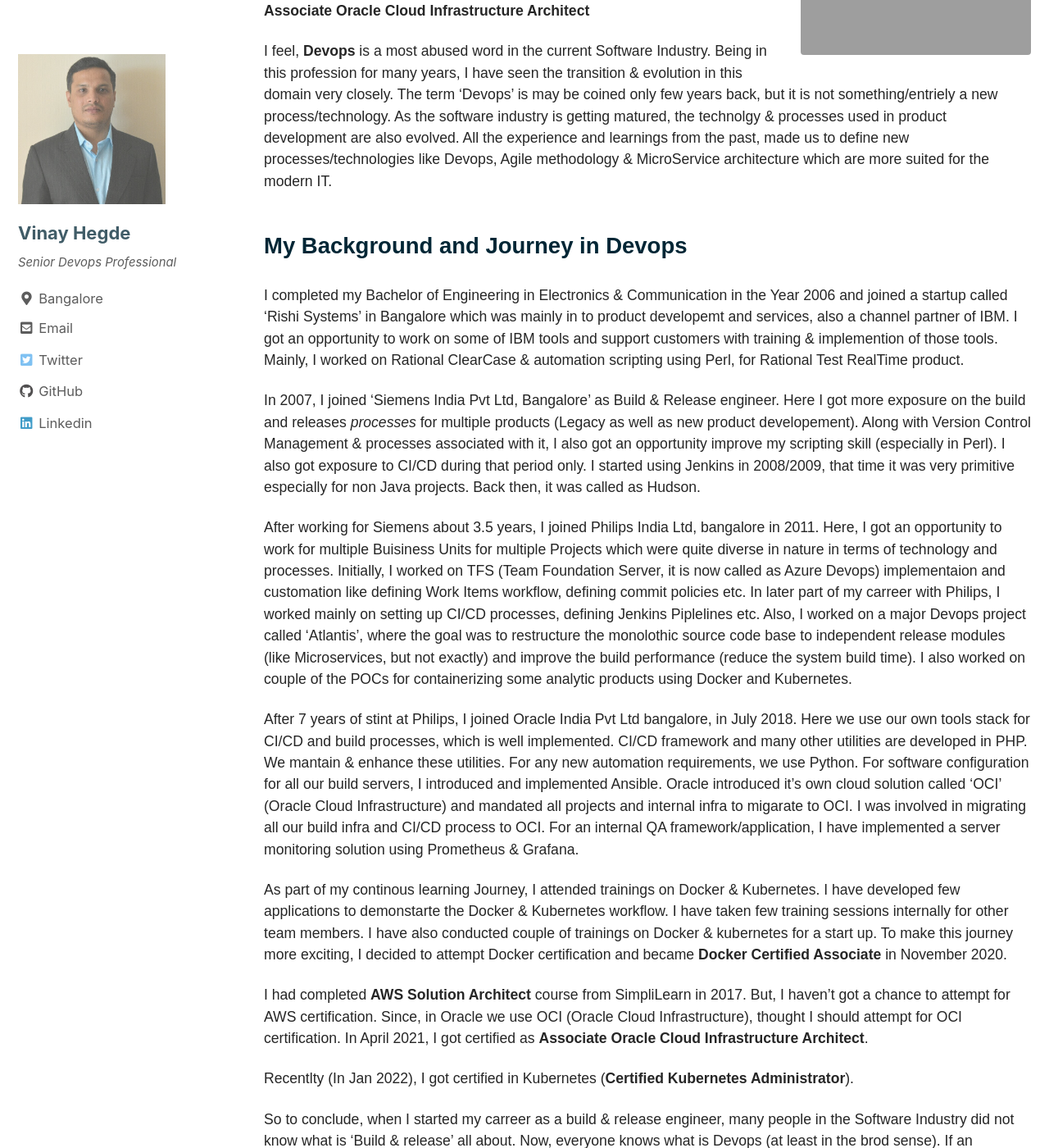
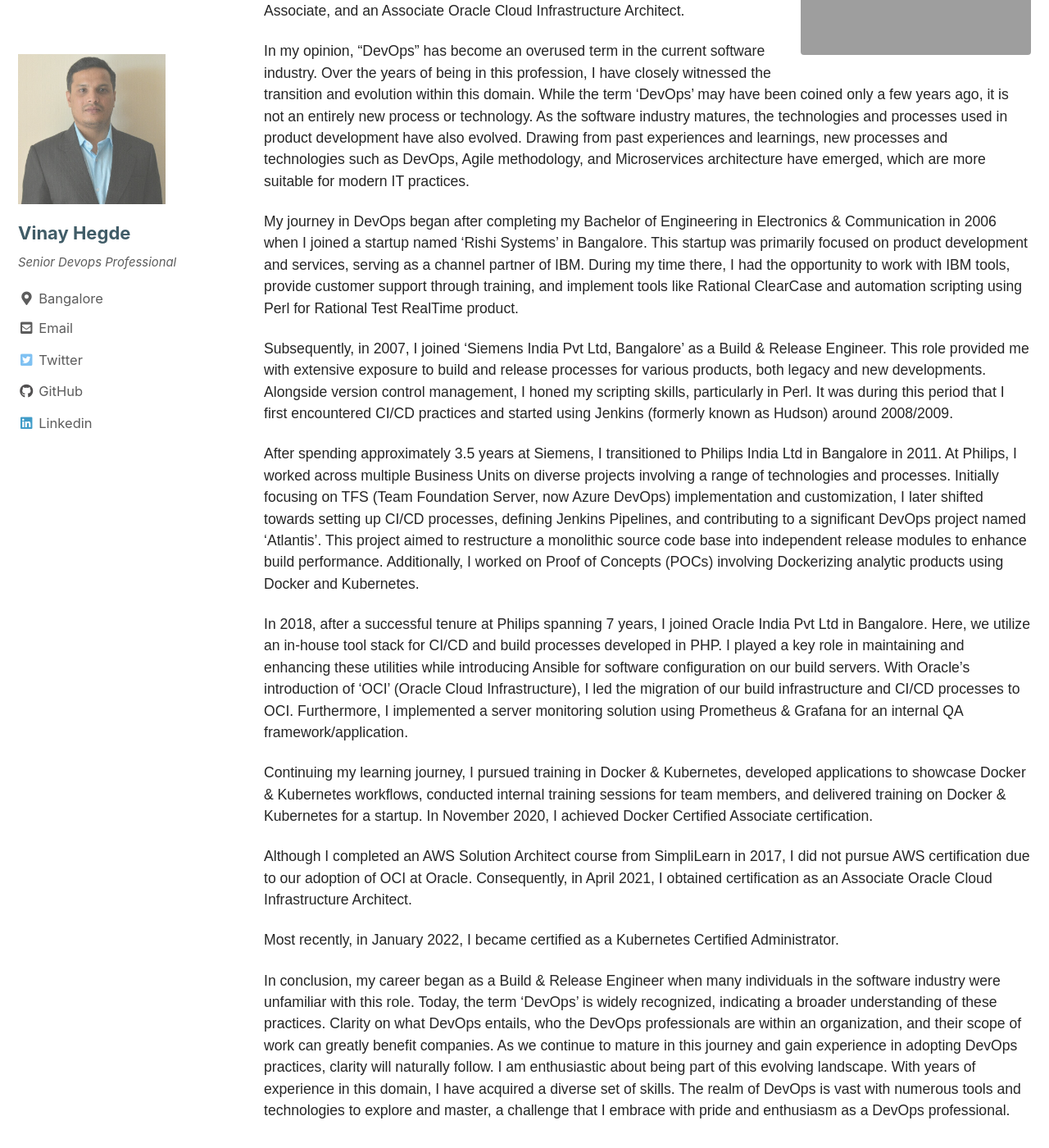
Before and after one commit to vinaydhegde/vinaydhegde.github.io, a Jekyll site: the page built from _pages/about.md, in a window 1280 px wide and 1400 px high, scrolled down 538 px. Shown: the whole window at 82% size. Built offline with Jekyll 4.4.1, drawn with Linux system fonts in a browser that asks for light colours; cached includes are drawn as plain includes; nearby versions of some CDN libraries; some of the changed text lies outside the part shown.

Commit message:
Update about.md

```diff
--- a/_pages/about.md
+++ b/_pages/about.md
@@ -13,46 +13,27 @@
   <img src="{{ site.url }}{{ site.baseurl }}/assets/images/vinay-hegde1.jpg" alt="">
 </figure>
 
-I have total 15 years of experience in IT industry and as well as in Devops. Yes, you read it right! All 15 years, I have worked in the area of Devop or related area and I am sure I'll continue to work in the same domain for many more years with the same passion and intent.
+I have a total of 15 years of experience in the IT industry, specifically in DevOps. Throughout these 15 years, I have dedicated my work to the field of DevOps or related areas, and I am committed to continuing in this domain with the same passion and dedication for many more years.
 
+I hold certifications as a Certified Kubernetes Administrator, Docker Certified Associate, and an Associate Oracle Cloud Infrastructure Architect.
 
-I am a **Certified Kubernetes Administraor**, **Docker Certified Associate** and an **Associate Oracle Cloud Infrastructure Architect**
+In my opinion, "DevOps" has become an overused term in the current software industry. Over the years of being in this profession, I have closely witnessed the transition and evolution within this domain. While the term 'DevOps' may have been coined only a few years ago, it is not an entirely new process or technology. As the software industry matures, the technologies and processes used in product development have also evolved. Drawing from past experiences and learnings, new processes and technologies such as DevOps, Agile methodology, and Microservices architecture have emerged, which are more suitable for modern IT practices.
 
+My journey in DevOps began after completing my Bachelor of Engineering in Electronics & Communication in 2006 when I joined a startup named 'Rishi Systems' in Bangalore. This startup was primarily focused on product development and services, serving as a channel partner of IBM. During my time there, I had the opportunity to work with IBM tools, provide customer support through training, and implement tools like Rational ClearCase and automation scripting using Perl for Rational Test RealTime product.
 
+Subsequently, in 2007, I joined 'Siemens India Pvt Ltd, Bangalore' as a Build & Release Engineer. This role provided me with extensive exposure to build and release processes for various products, both legacy and new developments. Alongside version control management, I honed my scripting skills, particularly in Perl. It was during this period that I first encountered CI/CD practices and started using Jenkins (formerly known as Hudson) around 2008/2009.
 
-I feel, **Devops** is a most abused word in the current Software Industry. Being in this profession for many years, I have seen the transition & evolution in this domain very closely. The term 'Devops' is may be coined only few years back, but it is not something/entriely a new process/technology. As the software industry is getting matured, the technolgy & processes used in product development are also evolved. All the experience and learnings from the past, made us to define new processes/technologies like Devops, Agile methodology & MicroService architecture which are more suited for the modern IT.
+After spending approximately 3.5 years at Siemens, I transitioned to Philips India Ltd in Bangalore in 2011. At Philips, I worked across multiple Business Units on diverse projects involving a range of technologies and processes. Initially focusing on TFS (Team Foundation Server, now Azure DevOps) implementation and customization, I later shifted towards setting up CI/CD processes, defining Jenkins Pipelines, and contributing to a significant DevOps project named 'Atlantis'. This project aimed to restructure a monolithic source code base into independent release modules to enhance build performance. Additionally, I worked on Proof of Concepts (POCs) involving Dockerizing analytic products using Docker and Kubernetes.
 
+In 2018, after a successful tenure at Philips spanning 7 years, I joined Oracle India Pvt Ltd in Bangalore. Here, we utilize an in-house tool stack for CI/CD and build processes developed in PHP. I played a key role in maintaining and enhancing these utilities while introducing Ansible for software configuration on our build servers. With Oracle's introduction of 'OCI' (Oracle Cloud Infrastructure), I led the migration of our build infrastructure and CI/CD processes to OCI. Furthermore, I implemented a server monitoring solution using Prometheus & Grafana for an internal QA framework/application.
 
+Continuing my learning journey, I pursued training in Docker & Kubernetes, developed applications to showcase Docker & Kubernetes workflows, conducted internal training sessions for team members, and delivered training on Docker & Kubernetes for a startup. In November 2020, I achieved Docker Certified Associate certification.
 
+Although I completed an AWS Solution Architect course from SimpliLearn in 2017, I did not pursue AWS certification due to our adoption of OCI at Oracle. Consequently, in April 2021, I obtained certification as an Associate Oracle Cloud Infrastructure Architect.
 
-## My Background and Journey in Devops
+Most recently, in January 2022, I became certified as a Kubernetes Certified Administrator.
 
-I completed my Bachelor of Engineering in Electronics & Communication in the Year 2006 and joined a startup called 'Rishi Systems' in Bangalore which was mainly in to product developemt and services, also a channel partner of IBM. I got an opportunity to work on some of IBM tools and support customers with training & implemention of those tools. Mainly, I worked on Rational ClearCase & automation scripting using Perl, for Rational Test RealTime product.
-
-
-
-In 2007, I joined 'Siemens India Pvt Ltd, Bangalore' as Build & Release engineer. Here I got more exposure on the build and releases *processes* for multiple products (Legacy as well as new product developement). Along with Version Control Management & processes associated with it, I also got an opportunity improve my scripting skill (especially in Perl). I also got exposure to CI/CD during that period only. I started using Jenkins in 2008/2009, that time it was very primitive especially for non Java projects. Back then, it was called as Hudson.
-
-
-
-After working for Siemens about 3.5 years, I joined Philips India Ltd, bangalore in 2011. Here, I got an opportunity to work for multiple Buisiness Units for multiple Projects which were quite diverse in nature in terms of technology and processes. Initially, I worked on TFS (Team Foundation Server, it is now called as Azure Devops) implementaion and customation like defining Work Items workflow, defining commit policies etc. In later part of my carreer with Philips, I worked mainly on setting up CI/CD processes, defining Jenkins Piplelines etc. Also, I worked on a major Devops project called 'Atlantis', where the goal was to restructure the monolothic source code base to independent release modules (like Microservices, but not exactly) and improve the build performance (reduce the system build time). I also worked on couple of the POCs for containerizing some analytic products using Docker and Kubernetes.
-
-
-
-After 7 years of stint at Philips, I joined Oracle India Pvt Ltd bangalore, in July 2018. Here we use our own tools stack for CI/CD and build processes, which is well implemented.
-CI/CD framework and many other utilities are developed in PHP. We mantain & enhance these utilities. For any new automation requirements, we use Python. For software configuration for all our build servers, I introduced and implemented Ansible. Oracle introduced it's own cloud solution called 'OCI' (Oracle Cloud Infrastructure) and mandated all projects and internal infra to migarate to OCI. I was involved in migrating all our build infra and CI/CD process to OCI.
-For an internal QA framework/application, I have implemented a server monitoring solution using Prometheus & Grafana.
-
-
-As part of my continous learning Journey, I attended trainings on Docker & Kubernetes. I have developed few applications to demonstarte the Docker & Kubernetes workflow. I have taken few training sessions internally for other team members. I have also conducted couple of trainings on Docker & kubernetes  for a start up. To make this journey more exciting, I decided to attempt Docker certification and became **Docker Certified Associate** in November 2020.
-
-
-I had completed **AWS Solution Architect** course from SimpliLearn in 2017. But, I haven't got a chance to attempt for AWS certification. Since, in Oracle we use OCI (Oracle Cloud Infrastructure), thought I should attempt for OCI certification. In April 2021, I got certified as **Associate Oracle Cloud Infrastructure Architect**.
-
-Recentlty (In Jan 2022), I got certified in Kubernetes (**Certified Kubernetes Administrator**).
-
-
-So to conclude, when I started my carreer as a build & release engineer, many people in the Software Industry did not know what is 'Build & release' all about. Now, everyone knows what is Devops (at least in the brod sense). If an Organization can define, for them, what does Devops mean, who are their devops professionals and what is their scope of work, Company will definitley benifit. I feel, this is where Companies are lacking clarity. But, as we mature in this Journey & gain experience (in adopting Devops process), will get the clarity gradually. I am excited to be part of this journey. After spending these many years in this domain, I have many skills in my kitty. Devops has become so vast with so many tools and technologies to learn. The list is going bigger and bigger. I have learnt and mastered some of those tools & technologies. I am happy & proud to be a **DevOpsian**.
+In conclusion, my career began as a Build & Release Engineer when many individuals in the software industry were unfamiliar with this role. Today, the term 'DevOps' is widely recognized, indicating a broader understanding of these practices. Clarity on what DevOps entails, who the DevOps professionals are within an organization, and their scope of work can greatly benefit companies. As we continue to mature in this journey and gain experience in adopting DevOps practices, clarity will naturally follow. I am enthusiastic about being part of this evolving landscape. With years of experience in this domain, I have acquired a diverse set of skills. The realm of DevOps is vast with numerous tools and technologies to explore and master, a challenge that I embrace with pride and enthusiasm as a DevOps professional.
 
 
 {: .text-justify}
```
